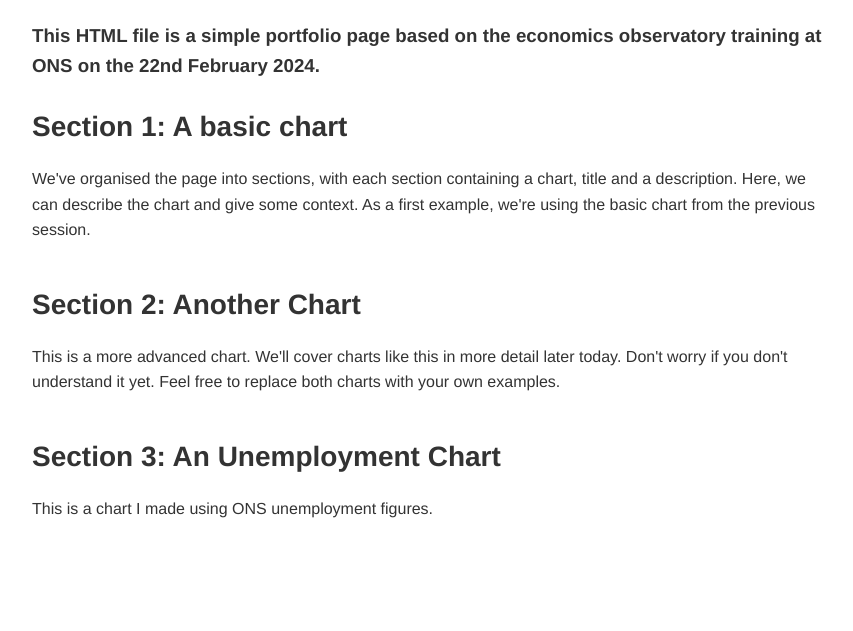
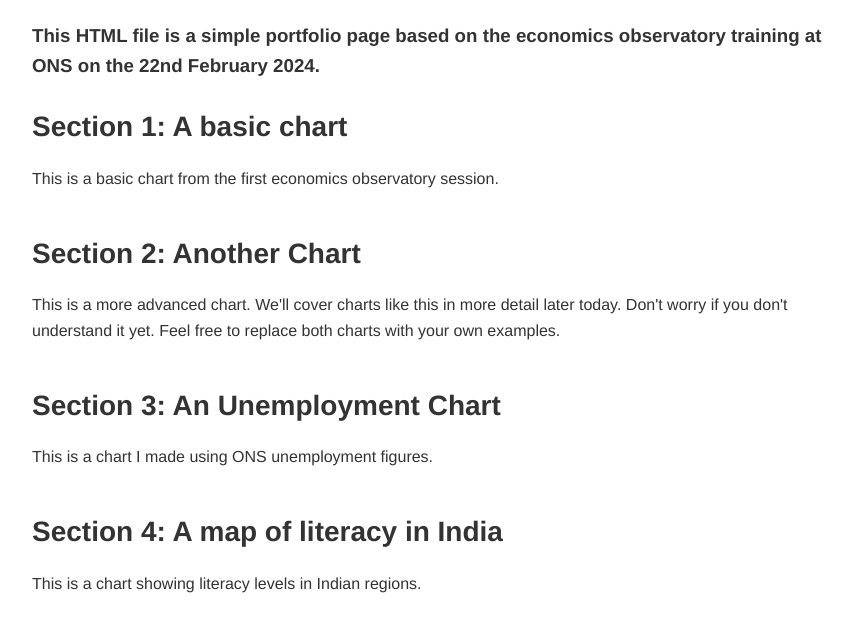
Before and after one commit to rubydavison/rubydavison.github.io, a plain HTML site: page index.html in a window 1280 px wide. Shown: the part 189-820 px from the top of the page, without its empty margins (208-1061 px from the left). Drawn offline with Linux system fonts and the light colour scheme; a script that the page names is missing.

Commit message:
Add files via upload

```diff
--- a/index.html
+++ b/index.html
@@ -56,8 +56,7 @@
         <div class="chart-description">
             <h2>Section 1: A basic chart</h2>
             <p> <!-- This is a paragraph, it's the main way to display text on a web page -->
-                We've organised the page into sections, with each section containing a chart, title and a description. Here, we can describe the chart and give some context.
-                As a first example, we're using the basic chart from the previous session.
+                This is a basic chart from the first economics observatory session.
             </p>
         </div>
         <figure id="Location1"></figure> <!-- we give it an id so we can put a vega-lite graph here with VegaEmbed -->
@@ -84,6 +83,16 @@
         <figure id="Location3"></figure> <!-- we give it an id so we can put a vega-lite graph here with VegaEmbed -->
     </section>
 
+    <section>
+        <div class="chart-description"> <!-- we are grouping the title and description together so we can style them together -->
+            <h2>Section 4: A map of literacy in India </h2>
+            <p> <!-- This is a paragraph, it's the main way to display text on a web page -->
+                This is a chart showing literacy levels in Indian regions.
+            </p>
+        </div>
+        <figure id="Location4"></figure> <!-- we give it an id so we can put a vega-lite graph here with VegaEmbed -->
+    </section>
+
     <!-- Do you want to add more sections? -->
         <!-- Try copying pasting the section above -->
         <!-- You'll need to change the id of the figure "<figure id="Location3"... -->
@@ -97,10 +106,12 @@
         var figure_1_spec = "s2_chart1.json"; // We're storing the URL of the graph we want to display in a variable
         var figure_2_spec = "https://raw.githubusercontent.com/EconomicsObservatory/courses/main/2/s2_chart2.json";
         var figure_3_spec = "https://raw.githubusercontent.com/rubydavison/rubydavison.github.io/main/Unemployment_chart.json";
+        var figure_4_spec = "https://raw.githubusercontent.com/rubydavison/rubydavison.github.io/main/India_map.json";
 
         vegaEmbed('#Location1', figure_1_spec) // We're using the vegaEmbed function to put a graph in the element with id figure_1
         vegaEmbed('#Location2', figure_2_spec)
         vegaEmbed('#Location3', figure_3_spec)
+        vegaEmbed('#Location4', figure_4_spec)
 
         // Do you want to add more graphs?
         // try defining a new variable for figure_3_spec, adding VegaEmbed for Location3, and adding a new section in the HTML
```
